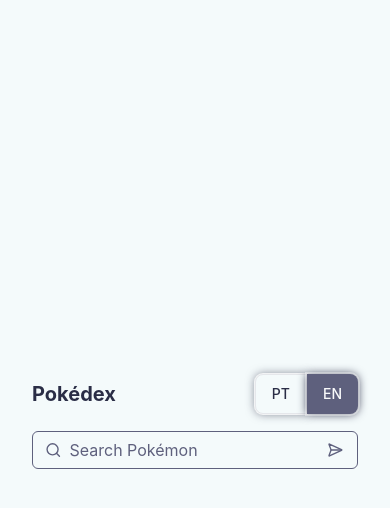
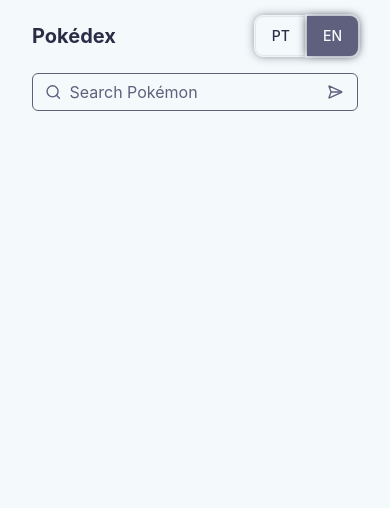
Before and after one commit to ccqueiroz/yampa-pokedex, a React (Vite) app: page / in a window 390 px wide. Shown: the top 508 px of the page. Built offline with nearby package versions, Linux system fonts and the light colour scheme.

Commit message:
fix: fixing responsiveness main

```diff
--- a/src/app/main/main.tsx
+++ b/src/app/main/main.tsx
@@ -2,7 +2,7 @@
 
 export const Main = () => {
   return (
-    <section className="xl:h-screen hsm:h-full relative min-h-screen flex items-center justify-center py-20 overflow-hidden">
+    <section className="min-w-screen xl:h-screen hsm:h-full relative min-h-screen overflow-hidden">
       <div className="container max-auto px-4 relative z-10">
         <Header />
       </div>
```
